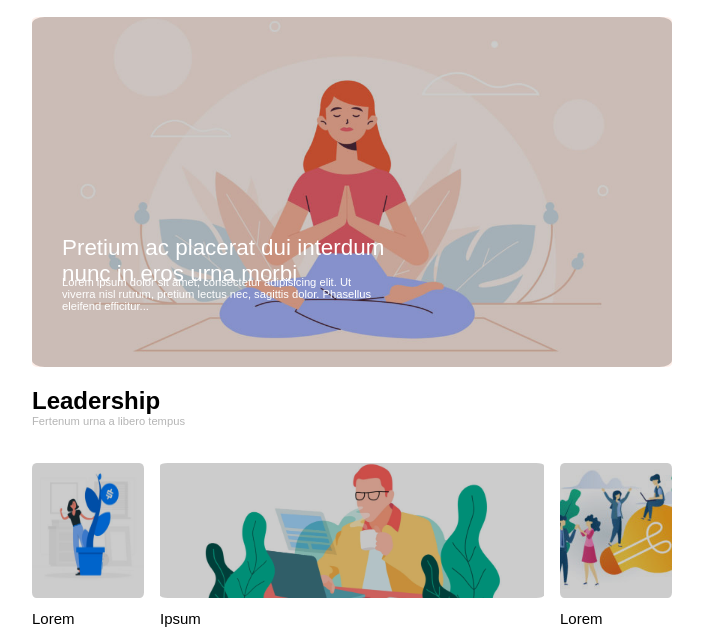
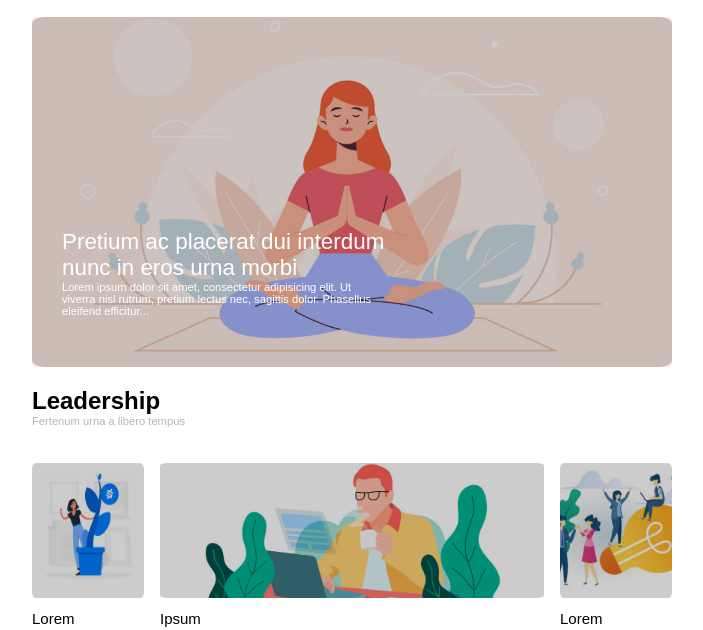
Before and after one commit to Pier5/htmlcss-wp, a plain HTML site: page index.html in a window 1280 px wide. Shown: the part 113-743 px from the top of the page, without its empty margins (288-991 px from the left). Drawn offline with Linux system fonts and the light colour scheme.

Commit message:
migliorato scritte nel banner che riducendo la pagina si sovrapponevano utilizzando correttamente la funzione position su un nuovo div

```diff
--- a/css/style.css
+++ b/css/style.css
@@ -55,26 +55,28 @@ a:active {
     background-color: black;
 }
 
+article {
+    position: absolute;
+    left: 30px;
+    bottom: 50px;
+    max-height: 100px;
+}
+
 .text-one,
 .text-two {
-    position: absolute;
     font-weight: lighter;
     font-family: Arial, Helvetica, sans-serif;
     text-align: left;
 }
 
 .text-one {
-    bottom: 80px;
-    left: 30px;
     font-size: 1.4rem;
-    width: 52%;
+    width: 55%;
 }
 
 .text-two {
-    bottom: 55px;
-    left: 30px;
     font-size: .7rem;
-    width: 50%;
+    width: 52%;
 }
 
 .banner {
--- a/index.html
+++ b/index.html
@@ -25,8 +25,10 @@
         <main>
             <div class="container-gold">
                 <img class="banner" src="img/banner.jpg" alt="Banner">
-                <h1 class="text-one">Pretium ac placerat dui interdum nunc in eros urna morbi</h1>
-                <h2 class="text-two">Lorem ipsum dolor sit amet, consectetur adipisicing elit. Ut viverra nisl rutrum, pretium lectus nec, sagittis dolor. Phasellus eleifend efficitur...</h2>
+                <article>
+                    <h1 class="text-one">Pretium ac placerat dui interdum nunc in eros urna morbi</h1>
+                    <h2 class="text-two">Lorem ipsum dolor sit amet, consectetur adipisicing elit. Ut viverra nisl rutrum, pretium lectus nec, sagittis dolor. Phasellus eleifend efficitur...</h2>
+                </article>
             </div>
             <div class="container-blue">
                 <div class="container-top">
```
